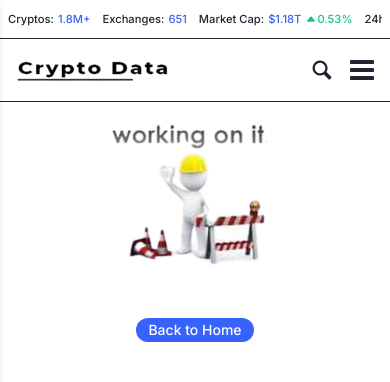
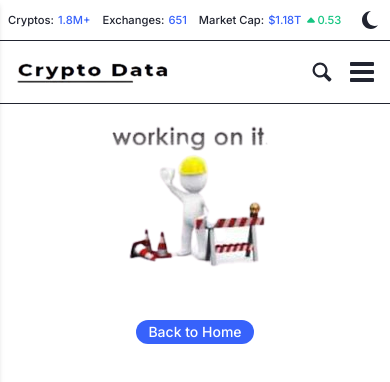
Before and after one commit to mouad-P7/Crypto-data, a Next.js app: page /watchlist in a window 390 px wide. Shown: the top 382 px of the page. Built offline with nearby package versions, Linux system fonts and the light colour scheme.

Commit message:
Complete dark light mode.

```diff
--- a/src/components/common/DarkLightMode.jsx
+++ b/src/components/common/DarkLightMode.jsx
@@ -27,8 +27,6 @@ export default function DarkLightMode() {
 
   function handleThemeChange() {
     setThemeColor(theme === 'dark' ? 'light' : 'dark');
-    // setTheme((currentTheme) => (currentTheme === 'dark' ? 'light' : 'dark'));
-    console.log('Theme: ' + theme);
   };
 
 
--- a/src/components/layouts/app/Header.jsx
+++ b/src/components/layouts/app/Header.jsx
@@ -40,7 +40,7 @@ export default function Header() {
         </Link>
       </nav>
       <div className="hidden items-center justify-between gap-4 lg:flex">
-        <Link href='/watchlist' className={pathname === '/watchlist' && 'isActive'}>
+        <Link href='/watchlist' className={pathname === '/watchlist' ? 'isActive' : ''}>
           <Button btn='transparent'>
             <FaStar size={20} className="text-gray-3" /> Watchlist
           </Button>
--- a/src/components/layouts/app/Topbar.jsx
+++ b/src/components/layouts/app/Topbar.jsx
@@ -18,6 +18,9 @@ export default function Topbar() {
         </GeneralData>
         <GeneralData value='51/100'>Fear & Greed</GeneralData>
       </div>
+      <div className=" justify-end items-center flex lg:hidden">
+        <DarkLightMode />
+      </div>
       <div className=" justify-end items-center hidden lg:flex">
         <DarkLightMode />
         <span className="h-5 w-[1.5px] mx-[10px] bg-gray" />
```
